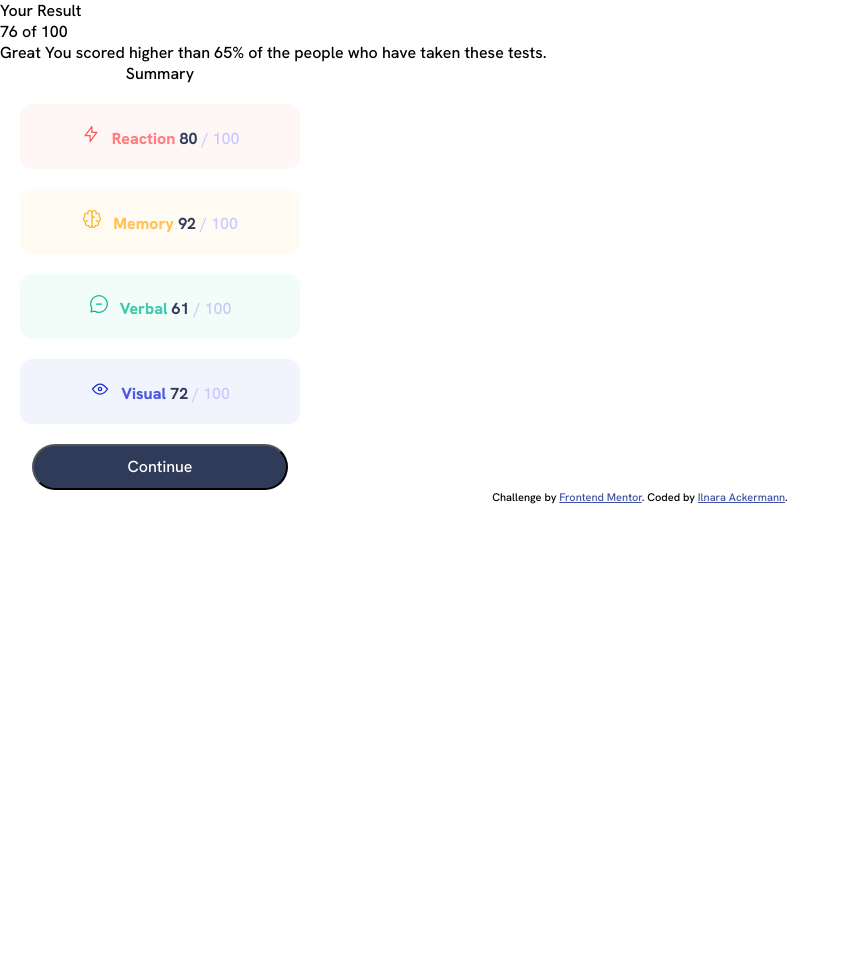
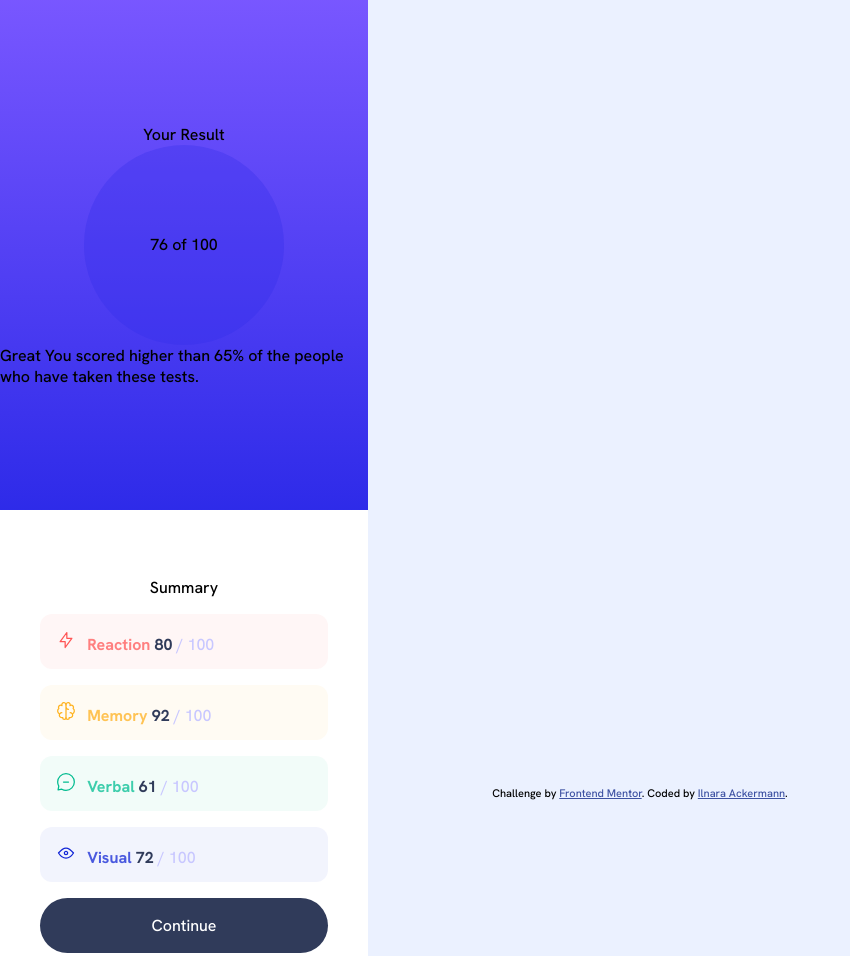
Before and after one commit to IlnaraAckermann/results-summary-component-main, a plain HTML site: page index.html in a window 1280 px wide. Shown: the top 956 px of the page, without its empty margins (0-850 px from the left). Before the commit the page ends 800 px from the top, so only its background shows below. Drawn offline with Linux system fonts and the light colour scheme.

Commit message:
rem units, and pseudo-class use

```diff
--- a/index.html
+++ b/index.html
@@ -13,12 +13,12 @@
 
 <body>
 
-  <div>
+  <div class="content result">
     <div>
       Your Result
     </div>
 
-    <div>
+    <div class="circle">
       76
       of 100
     </div>
@@ -30,34 +30,37 @@
 
   </div>
 
-    <div class="summary-content">
+    <div class="content summary">
     Summary
       <ul>
-        <li class="reaction">
-          <span class="status">Reaction</span>
+        <li>
+          <span class="status reaction">Reaction</span>
           <span class="values-status"><strong>80</strong> / 100</span>
         </li>
-        <li class="memory">
-          <span class="status">Memory</span>
+        <li>
+          <span class="status memory">Memory</span>
           <span class="values-status"><strong>92</strong> / 100</span>
         </li>
-        <li class="verbal">
-          <span class="status">Verbal</span>
+        <li>
+          <span class="status verbal">Verbal</span>
           <span class="values-status"><strong>61</strong> / 100</span>
         </li>
-        <li class="visual">
-          <span class="status">Visual</span>
+        <li>
+          <span class="status visual">Visual</span>
           <span class="values-status"><strong>72</strong> / 100</span>
         </li>
       </ul>
 
-    <button class="continue-summary">Continue</button>
+    <button>Continue</button>
 
   </div>
 
-  <div class="attribution">
-    Challenge by <a href="https://www.frontendmentor.io?ref=challenge" target="_blank">Frontend Mentor</a>.
-    Coded by <a href="#">Ilnara Ackermann</a>.
-  </div>
+  <footer>
+    <div class="attribution">
+      Challenge by <a href="https://www.frontendmentor.io?ref=challenge" target="_blank">Frontend Mentor</a>.
+      Coded by <a href="#">Ilnara Ackermann</a>.
+    </div>
+  </footer>
+
 </body>
 </html>
--- a/src/css/style.css
+++ b/src/css/style.css
@@ -1,26 +1,100 @@
 
 @import url('https://fonts.googleapis.com/css2?family=Hanken+Grotesk:wght@500;700;800&display=swap');
 
-* {
+body{
     font-family: 'Hanken Grotesk', sans-serif;
+    background-color: hsl(221, 100%, 96%);
 }
 
-.summary-content {
-    max-width: 20rem;
-    text-align: center;
+li {
+    padding: 1rem;
+    margin: 1rem;
+    border-radius: 0.75rem;
+    width: 18rem;
+    height: 3.4375em;
+}
+
+li:nth-child(1) {
+    background-color: hsla(0, 100%, 67%, 0.05);
+    list-style: square inside  url(/src/images/icon-reaction.svg);
+}
+
+li:nth-child(2){
+    background-color: hsla(39, 100%, 56%, 0.05);
+    list-style: square inside  url(/src/images/icon-memory.svg);
+}
+
+li:nth-child(3){
+    background-color:hsla(166, 100%, 37%, 0.05);
+    list-style: square inside  url(/src/images/icon-verbal.svg);
+}
+
+li:nth-child(4){
+    background-color: hsla(234, 85%, 45%, 0.05);
+    list-style: square inside  url(/src/images/icon-visual.svg);
+}
+
+
+/*TODO corrigir posicionamento*/
+.content {
+    /* display: inline-flex; */
+    display: flex;
+    flex-direction: row;
+    height: 31.875rem;
+    width: 23rem;
+    align-items: center;
+    justify-content: center;
+}
+
+.content.summary {
+    flex-direction: column;
+    background-color: hsl(0, 0%, 100%);
+}
+
+.content.result {
+    flex-direction: column;
+    background: linear-gradient(180deg, hsl(252, 100%, 67%) 0%, hsl(241, 81%, 54%) 100%);
+}
+
+
+.circle {
+    display: flex;;
+    background-color: hsla(241, 81%, 54%, 0.3);
+    /* background: linear-gradient(180deg, hsla(252, 100%, 67%, 0.5) 0%, hsla(241, 81%, 54%, 0.3) 100%); */
+    width: 12.5rem;
+    height: 12.5rem;
+    border-radius: 100%;
+    align-items: center;
+    justify-content: center;
+}
+
+button {
+    width: 18rem;
+    height: 3.4375em;
+    background-color:hsl(224, 30%, 27%);
+    color: hsl(0, 0%, 100%);
+    border-radius: 2rem;
+    border: none;
+}
+button:active {
+background: linear-gradient(180deg, hsl(252, 100%, 67%) 0%, hsl(241, 81%, 54%) 100%);
+}
+
+footer{
+    position: absolute;
+    bottom: 0;
+    left: 0;
+    right: 0;
 }
 
 .attribution { font-size: 11px; text-align: center; }
 .attribution a { color: hsl(228, 45%, 44%);}
 
-li {
-    padding: 1.25rem;
-    margin: 1.25rem;
-    border-radius: 0.75rem;
-}
+
+
 
 .status {
-    font-weight: 800;
+    font-weight: 700;
 }
 
 
@@ -32,48 +106,24 @@ li {
     color: hsl(224, 30%, 27%);
 }
 
-.reaction {
-    background-color: hsla(0, 100%, 67%, 0.05);
-    list-style: square inside  url(/src/images/icon-reaction.svg);
-    }
 
 
-.reaction .status {
+.status.reaction {
     color: hsla(0, 100%, 67%, 0.75);
 }
 
-.memory {
-    background-color: hsla(39, 100%, 56%, 0.05);
-    list-style: square inside  url(/src/images/icon-memory.svg);
+
+
+.status.memory {
+    color: hsla(39, 100%, 56%, 0.75);
 }
 
 
-.memory .status {
-    color: hsla(39, 100%, 56%, 0.75);
-}
-
-.verbal {
-    background-color:hsla(166, 100%, 37%, 0.05);
-    list-style: square inside  url(/src/images/icon-verbal.svg);
-    }
-
-.verbal .status {
+.status.verbal  {
     color: hsla(166, 100%, 37%, 0.75);
 }
 
-.visual {
-    background-color: hsla(234, 85%, 45%, 0.05);
-    list-style: square inside  url(/src/images/icon-visual.svg);
-    }
 
-.visual .status {
+.status.visual {
     color: hsla(234, 85%, 45%, 0.75);
 }
-
-.continue-summary {
-    min-width: 80%;
-    background-color:hsl(224, 30%, 27%);
-    color: hsl(0, 0%, 100%);
-    border-radius: 2rem;
-    padding: 0.65rem;
-}
```
Also changed, not shown: design/_.jpg (renamed from design/desktop-design.jpg), design/_active-states.jpg (renamed from design/active-states.jpg), design/desktop-design medido.jpg (added).
